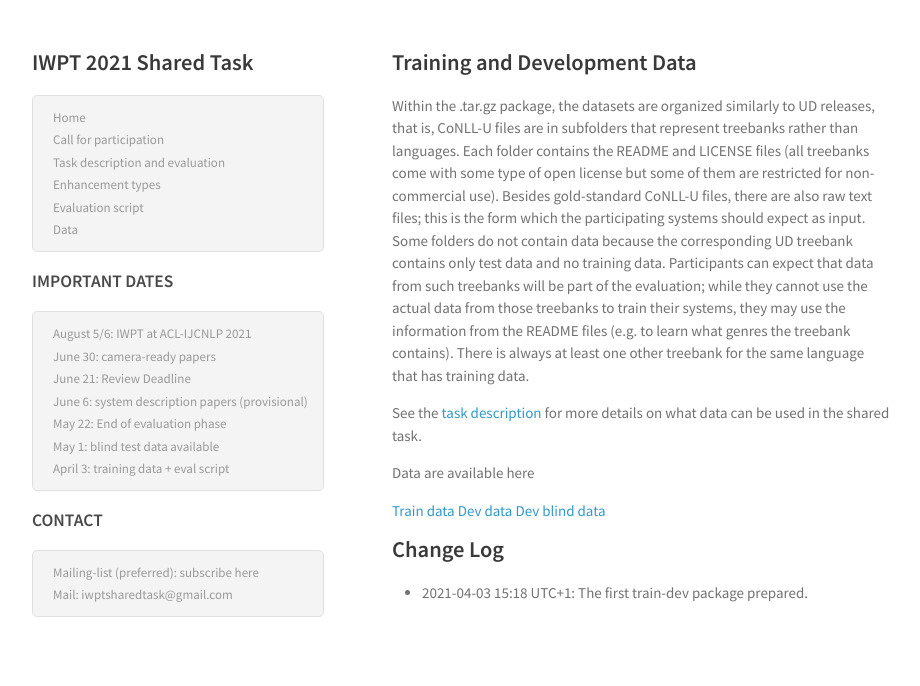
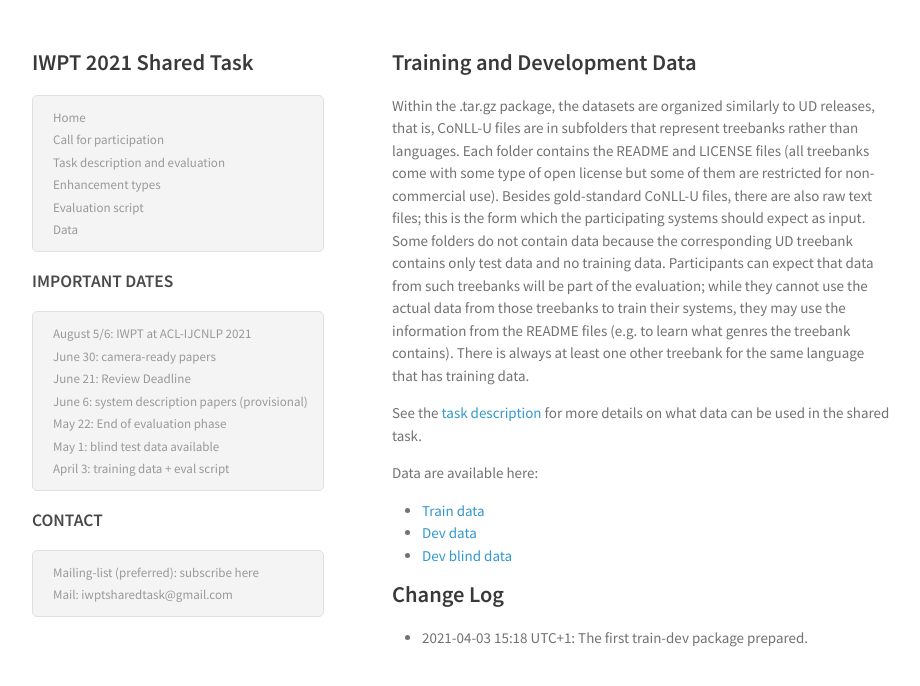
Before and after one commit to UniversalDependencies/iwpt21, a Jekyll site: the page built from data.md, in a window 1280 px wide. Shown: the top 686 px of the page, without its empty margins (178-1098 px from the left). Built offline with Jekyll 4.4.1, drawn with Linux system fonts in a browser that asks for light colours.

```diff
--- a/data.md
+++ b/data.md
@@ -23,11 +23,11 @@ for the same language that has training data.
 See the [task description](task_and_evaluation.html) for more details on
 what data can be used in the shared task.
 
-Data are available here
+Data are available here:
 
-[Train data](http://ufal.mff.cuni.cz/~zeman/soubory/iwpt2021-train-dev.tgz)
-[Dev data](http://ufal.mff.cuni.cz/~zeman/soubory/iwpt2021-dev-gold.tgz)
-[Dev blind data](http://ufal.mff.cuni.cz/~zeman/soubory/iwpt2021-dev-blind.tgz)
+* [Train data](http://ufal.mff.cuni.cz/~zeman/soubory/iwpt2021-train-dev.tgz)
+* [Dev data](http://ufal.mff.cuni.cz/~zeman/soubory/iwpt2021-dev-gold.tgz)
+* [Dev blind data](http://ufal.mff.cuni.cz/~zeman/soubory/iwpt2021-dev-blind.tgz)
 
 ## Change Log
 
```
